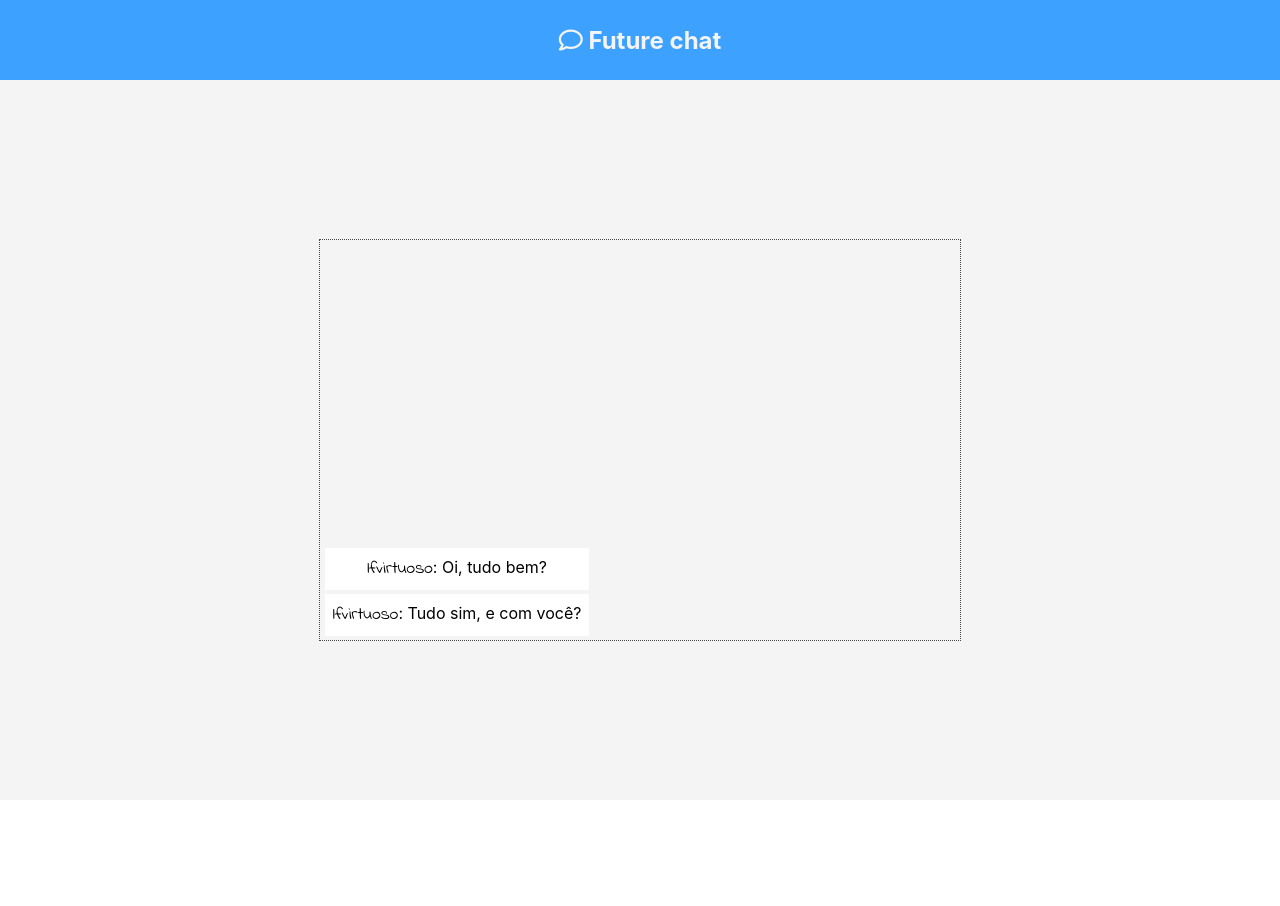
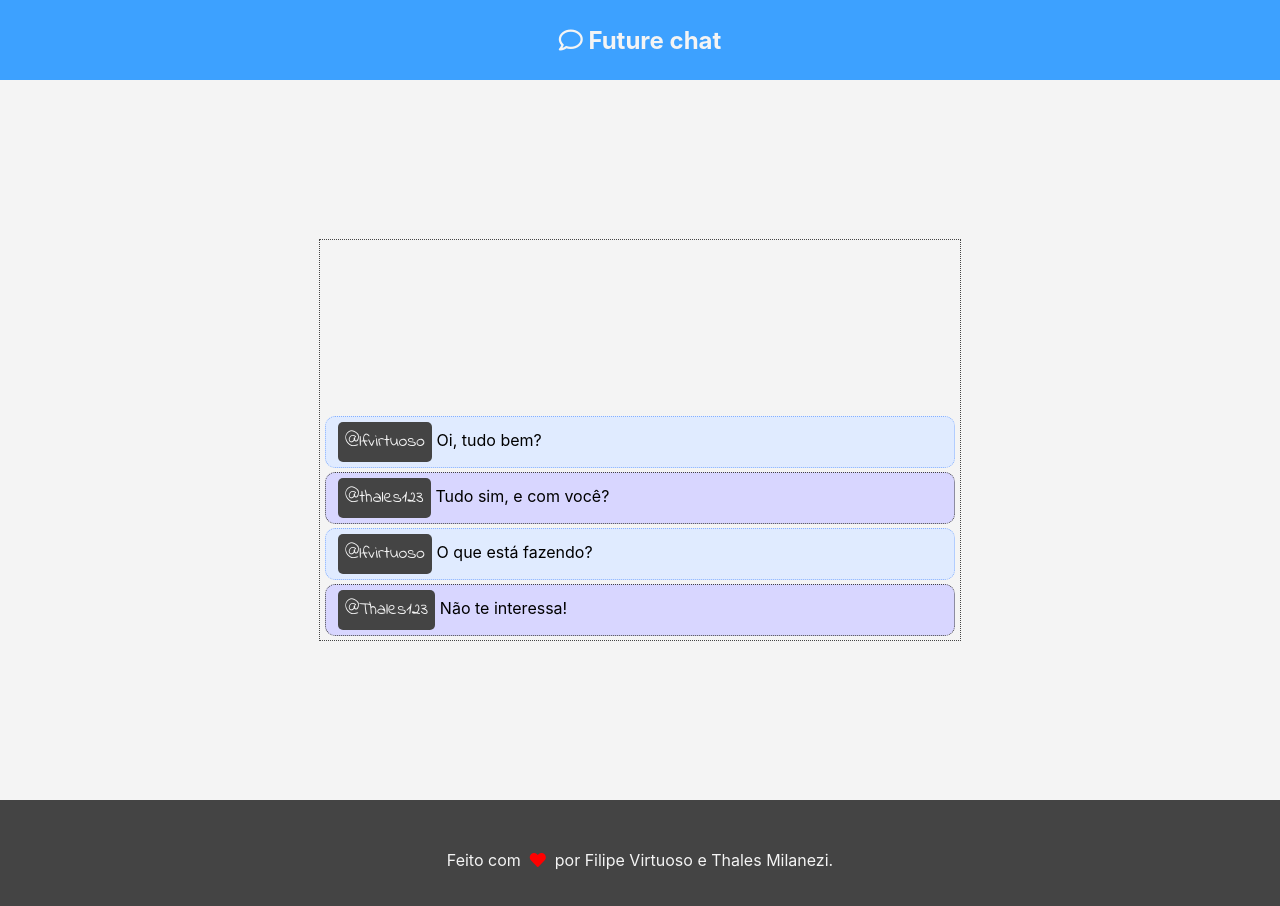
Before and after one commit to future4code/sagan-whats4-grupo8, a React (Create React App) app in the folder chat-app/: page / in a window 1280 px wide. Shown: the top 906 px of the page. Before the commit the page ends 800 px from the top, so only its background shows below. Built offline with nearby package versions, Linux system fonts and the light colour scheme.

Commit message:
Alterações

```diff
--- a/chat-app/src/App.css
+++ b/chat-app/src/App.css
@@ -1,38 +1,19 @@
-.App {
-  text-align: center;
+.bg-blue {
+  background: #e0ebff;
+  border: 1px dotted #85b0ff;
 }
 
-.App-logo {
-  height: 40vmin;
-  pointer-events: none;
+.bg-purple {
+  background: #d8d6ff;
+  border: 1px dotted #444;
 }
 
-@media (prefers-reduced-motion: no-preference) {
-  .App-logo {
-    animation: App-logo-spin infinite 20s linear;
-  }
+.bg-grey {
+  background: #444;
+  color: #f4f4f4;
 }
 
-.App-header {
-  background-color: #282c34;
-  min-height: 100vh;
-  display: flex;
-  flex-direction: column;
-  align-items: center;
-  justify-content: center;
-  font-size: calc(10px + 2vmin);
-  color: white;
+.bg-black {
+  background: #444;
+  color: #f4f4f4;
 }
-
-.App-link {
-  color: #61dafb;
-}
-
-@keyframes App-logo-spin {
-  from {
-    transform: rotate(0deg);
-  }
-  to {
-    transform: rotate(360deg);
-  }
-}
--- a/chat-app/src/App.js
+++ b/chat-app/src/App.js
@@ -7,19 +7,23 @@ import MessagesContainer from "./Components/MessagesContainer/MessagesContainer"
 import styled from "styled-components";
 
 const IndieFont = styled.span`
+  padding: 0.45rem;
+  border-radius: 5px;
   font-family: "Indie Flower", cursive;
   font-size: 1.1rem;
 `;
 
 const Margin = styled.p`
   margin: 0.25rem 0.3rem;
-  padding: 0.5rem;
-  background: #fff;
+  padding: 0.75rem;
+  border-radius: 10px;
+  text-align: left;
 `;
 
 const Messages = styled.div`
   displa: flex;
   flex-direction: column;
+  width: 100%;
 `;
 
 class App extends Component {
@@ -27,10 +31,11 @@ class App extends Component {
     super(props);
     this.state = {
       messages: [
-        { username: "lfvirtuoso", message: "Oi, tudo bem?" },
-        { username: "lfvirtuoso", message: "Tudo sim, e com você?" }
-      ],
-      teste: ["item", "item2"]
+        { username: "@lfvirtuoso", message: "Oi, tudo bem?" },
+        { username: "@thales123", message: "Tudo sim, e com você?" },
+        { username: "@lfvirtuoso", message: "O que está fazendo?" },
+        { username: "@Thales123", message: "Não te interessa!" }
+      ]
     };
   }
 
@@ -41,8 +46,14 @@ class App extends Component {
   render() {
     const showMessages = this.state.messages.map((el, index) => {
       return (
-        <Margin>
-          <IndieFont>{el.username}</IndieFont>:&nbsp;
+        <Margin
+          key={index}
+          className={index % 2 === 0 ? "bg-blue" : "bg-purple"}
+        >
+          <IndieFont className={index % 2 === 0 ? "bg-black" : "bg-grey"}>
+            {el.username}
+          </IndieFont>
+          &nbsp;
           {el.message}
         </Margin>
       );
@@ -56,6 +67,7 @@ class App extends Component {
             <Messages>{showMessages}</Messages>
           </MessagesContainer>
         </MainContainer>
+        <Footer />
       </div>
     );
   }
--- a/chat-app/src/Components/Navbar/Navbar.js
+++ b/chat-app/src/Components/Navbar/Navbar.js
@@ -14,7 +14,7 @@ const Navbar = () => {
   return (
     <NavContainer>
       <h1>
-        <i class="far fa-comment"></i> Future chat
+        <i className="far fa-comment"></i> Future chat
       </h1>
     </NavContainer>
   );
```
